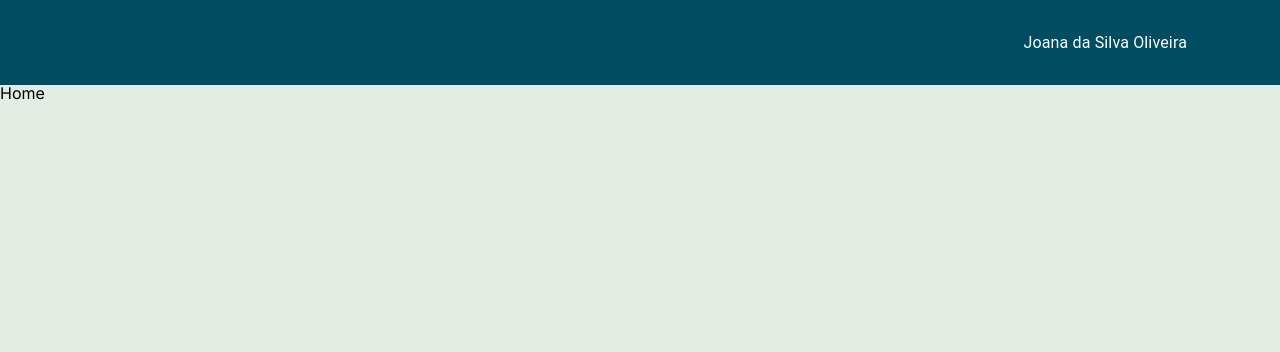
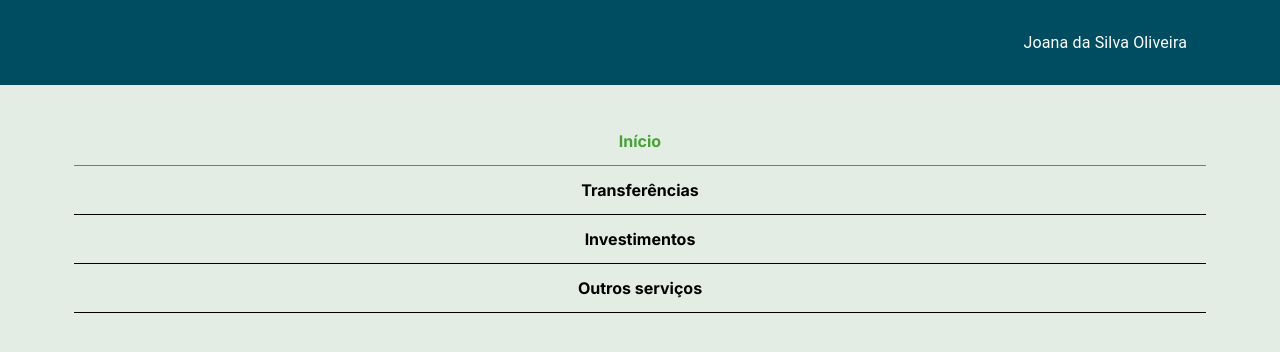
Before and after one commit to RomualdoBorges/postech_fase_1, a Next.js app: page / in a window 1280 px wide. Shown: the top 352 px of the page. Built offline with nearby package versions, Linux system fonts and the light colour scheme; some icons are missing.

Commit message:
criacao do componente Menu

```diff
--- /dev/null
+++ b/src/app/components/Menu/Menu.module.css
@@ -0,0 +1,58 @@
+.nav {
+  border-radius: 8px;
+  padding: 32px 34px;
+}
+
+.nav ul {
+  list-style: none;
+  padding: 0;
+  margin: 0;
+}
+
+.vertical ul {
+  display: flex;
+  flex-direction: column;
+  align-items: center;
+}
+
+.vertical ul li {
+  width: 100%;
+  text-align: center;
+}
+
+.horizontal ul {
+  display: flex;
+  flex-direction: row;
+  justify-content: center;
+  align-items: center;
+  gap: 16px;
+  text-align: center;
+}
+
+.horizontal ul li {
+  width: 100%;
+}
+
+.nav ul li a {
+  display: block;
+  text-decoration: none;
+  font-weight: 700;
+  font-size: 16px;
+  line-height: 100%;
+  padding: 16px 0;
+}
+
+.nav ul li a:hover {
+  color: var(--color-secondary);
+  border-color: var(--color-secondary);
+}
+
+.activeLink {
+  color: var(--color-secondary);
+  border-bottom: 1px solid var(--color-secondary);
+}
+
+.disabledLink {
+  color: var(--color-black);
+  border-bottom: 1px solid var(--color-black);
+}
--- /dev/null
+++ b/src/app/components/Menu/index.tsx
@@ -0,0 +1,46 @@
+"use client";
+
+import React from "react";
+import Link from "next/link";
+import { usePathname } from "next/navigation";
+import styles from "./Menu.module.css";
+
+export type navData = {
+  id: number;
+  title: string;
+  href: string;
+};
+
+interface MenuProps {
+  orientation: "horizontal" | "vertical";
+  navData: navData[];
+}
+
+const Menu: React.FC<MenuProps> = ({ navData, orientation = "vertical" }) => {
+  const pathname = usePathname();
+  return (
+    <nav
+      className={`${styles.nav} ${
+        orientation === "horizontal" ? styles.horizontal : styles.vertical
+      }`}
+    >
+      <ul>
+        {navData.map((item) => {
+          const isActive = pathname === item.href;
+          return (
+            <li key={item.id}>
+              <Link
+                href={item.href}
+                className={isActive ? styles.activeLink : styles.disabledLink}
+              >
+                {item.title}
+              </Link>
+            </li>
+          );
+        })}
+      </ul>
+    </nav>
+  );
+};
+
+export default Menu;
--- a/src/app/page.tsx
+++ b/src/app/page.tsx
@@ -1,7 +1,10 @@
+import Menu from "./components/Menu";
+import { nav } from "./utils/navData";
+
 export default function Home() {
   return (
-    <div>
-      <h1>Home</h1>
+    <div style={{ maxWidth: "1200px", margin: "0 auto" }}>
+      <Menu orientation="vertical" navData={nav} />
     </div>
   );
 }
--- a/src/app/styles/global.css
+++ b/src/app/styles/global.css
@@ -25,4 +25,9 @@ body {
 html,
 body {
   font-family: var(--font-inter), sans-serif;
+  color: var(--color-black);
 }
+
+a {
+  color: var(--color-black);
+}
--- /dev/null
+++ b/src/app/utils/navData.ts
@@ -0,0 +1,8 @@
+import { navData } from "../components/Menu";
+
+export const nav: navData[] = [
+  { id: 0, title: "Início", href: "/" },
+  { id: 1, title: "Transferências", href: "/transferencias" },
+  { id: 2, title: "Investimentos", href: "/investimentos" },
+  { id: 3, title: "Outros serviços", href: "/servicos" },
+];
```
